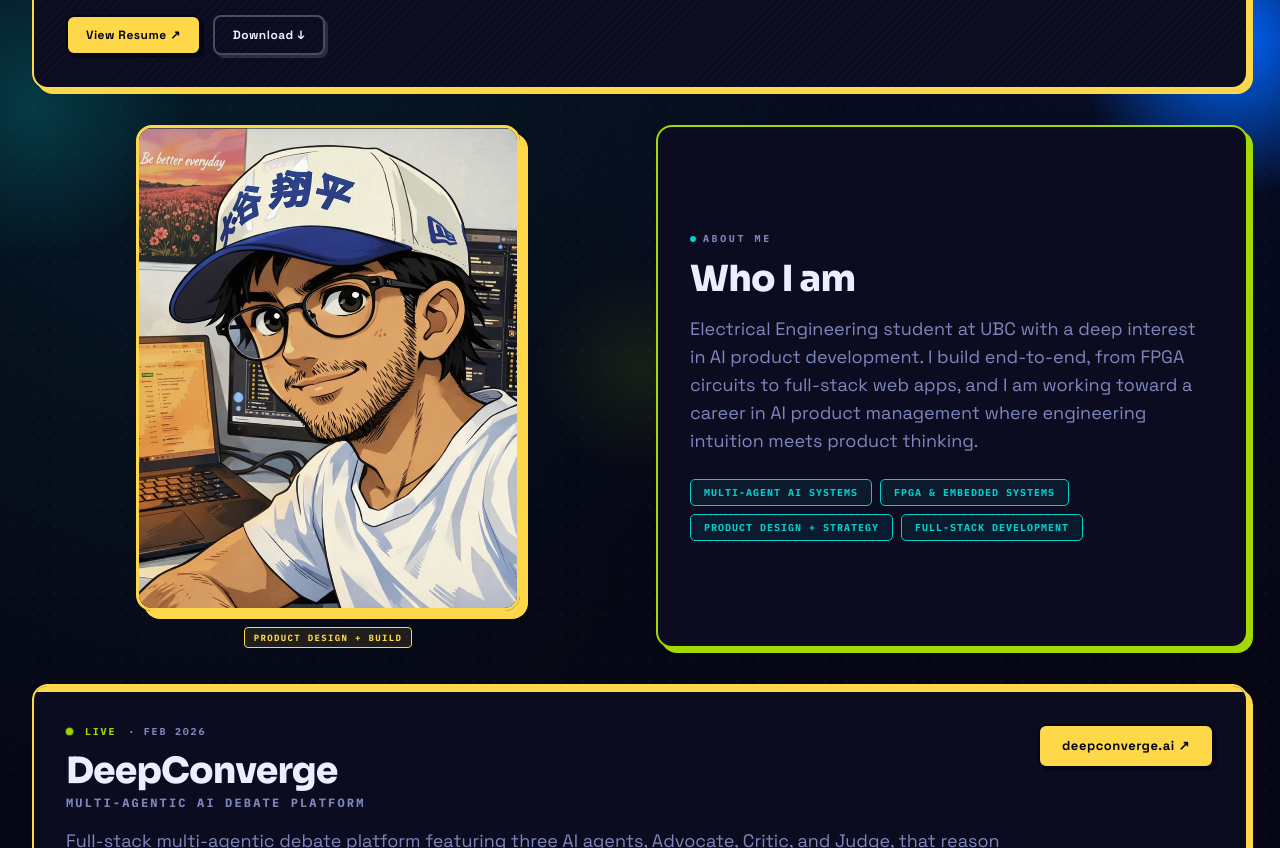
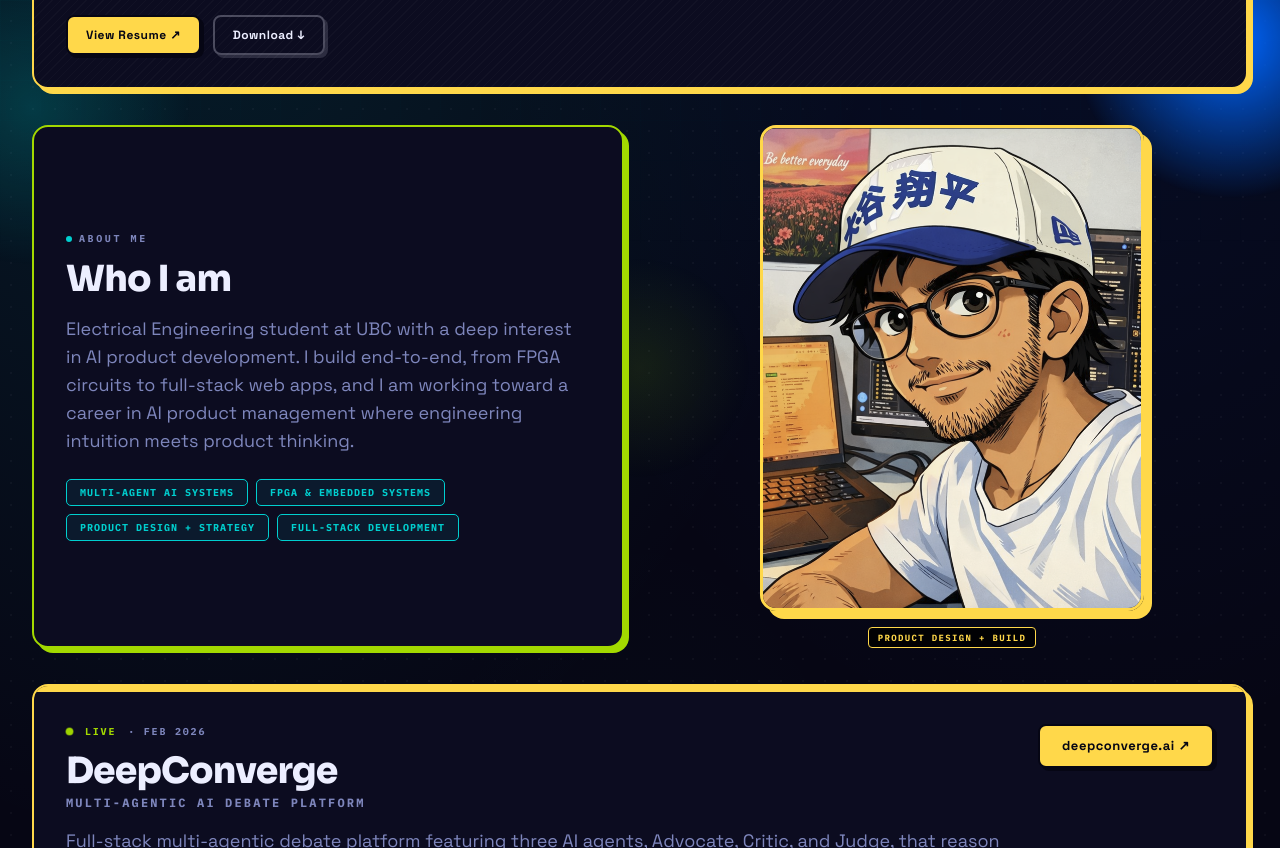
Before and after one commit to Hanbrar/Personal_Website, a React (Vite) app: page / in a window 1280 px wide. Shown: the part 320-1168 px from the top of the page. Built offline with nearby package versions, Linux system fonts and the light colour scheme.

Commit message:
Swap profile/about columns, fix badge visibility in light mode

```diff
--- a/src/App.jsx
+++ b/src/App.jsx
@@ -154,27 +154,10 @@
           </div>
         </header>
 
-        {/* ──────────────── PROFILE IMAGE + WHO I AM ──────────────── */}
+        {/* ──────────────── WHO I AM + PROFILE IMAGE ──────────────── */}
         <section className="grid gap-6 md:grid-cols-2 md:gap-8">
 
-          {/* Profile image */}
-          <div className="flex flex-col items-center justify-center gap-4">
-            <div className="profile-frame w-full max-w-sm">
-              <img
-                src="/image.png"
-                alt={`Portrait of ${profileContent.name}`}
-                className="h-[26rem] w-full object-cover md:h-[30rem]"
-              />
-            </div>
-            <span
-              className="cyber-badge"
-              style={{ color: "#FFD84A", borderColor: "#FFD84A", background: "rgb(255 216 74 / 0.1)" }}
-            >
-              Product Design + Build
-            </span>
-          </div>
-
-          {/* Who I am */}
+          {/* Who I am — left */}
           <article id="about" className="anime-card card-lime rounded-[18px] p-6 md:p-8 flex flex-col justify-center">
             <p className="section-kicker mb-3">About me</p>
             <h2 className="section-title">Who I am</h2>
@@ -187,6 +170,23 @@
               ))}
             </div>
           </article>
+
+          {/* Profile image — right */}
+          <div className="flex flex-col items-center justify-center gap-4">
+            <div className="profile-frame w-full max-w-sm">
+              <img
+                src="/image.png"
+                alt={`Portrait of ${profileContent.name}`}
+                className="h-[26rem] w-full object-cover md:h-[30rem]"
+              />
+            </div>
+            <span
+              className="cyber-badge"
+              style={{ color: "#FFD84A", borderColor: "#FFD84A", background: "rgb(var(--ink) / 0.82)" }}
+            >
+              Product Design + Build
+            </span>
+          </div>
 
         </section>
 
```
